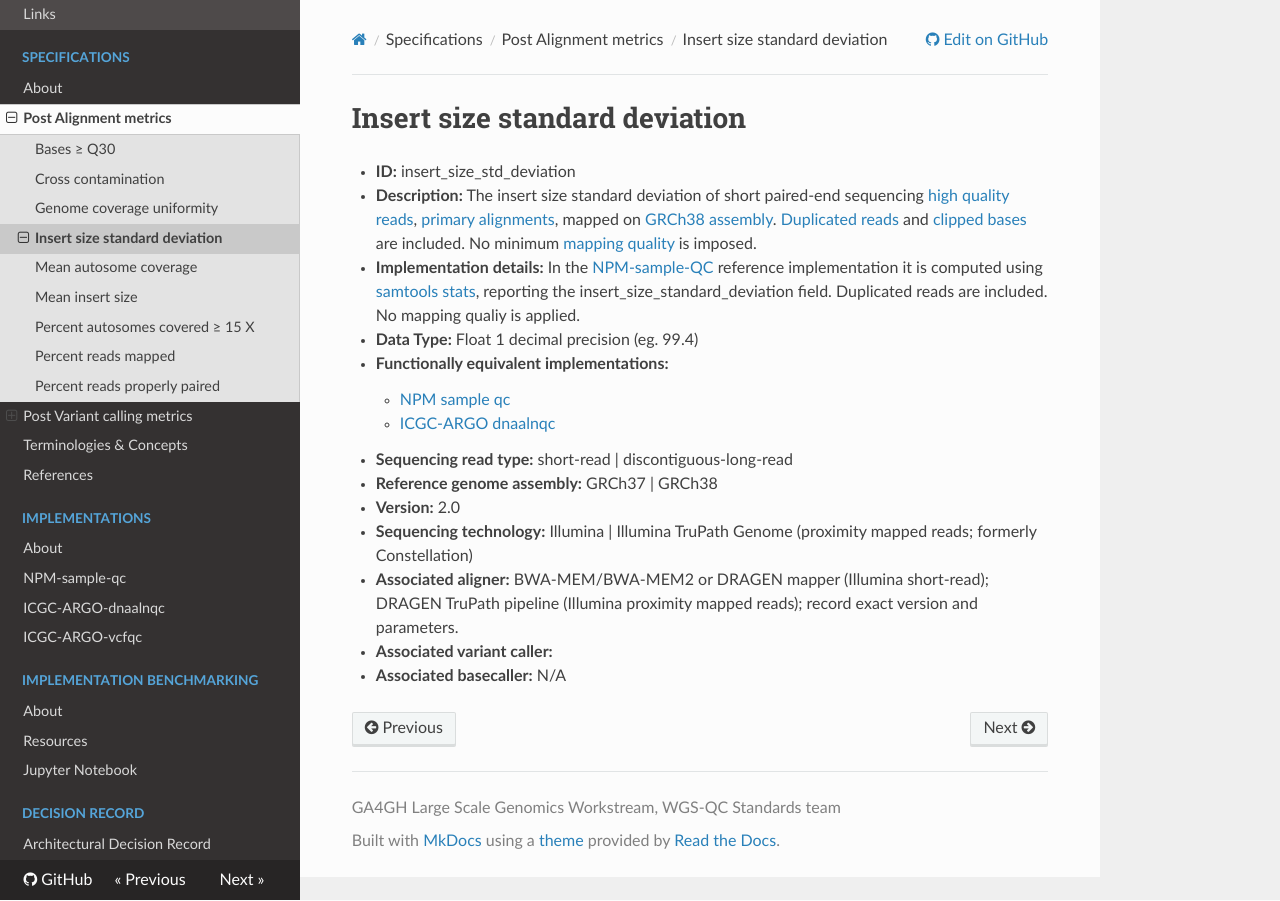
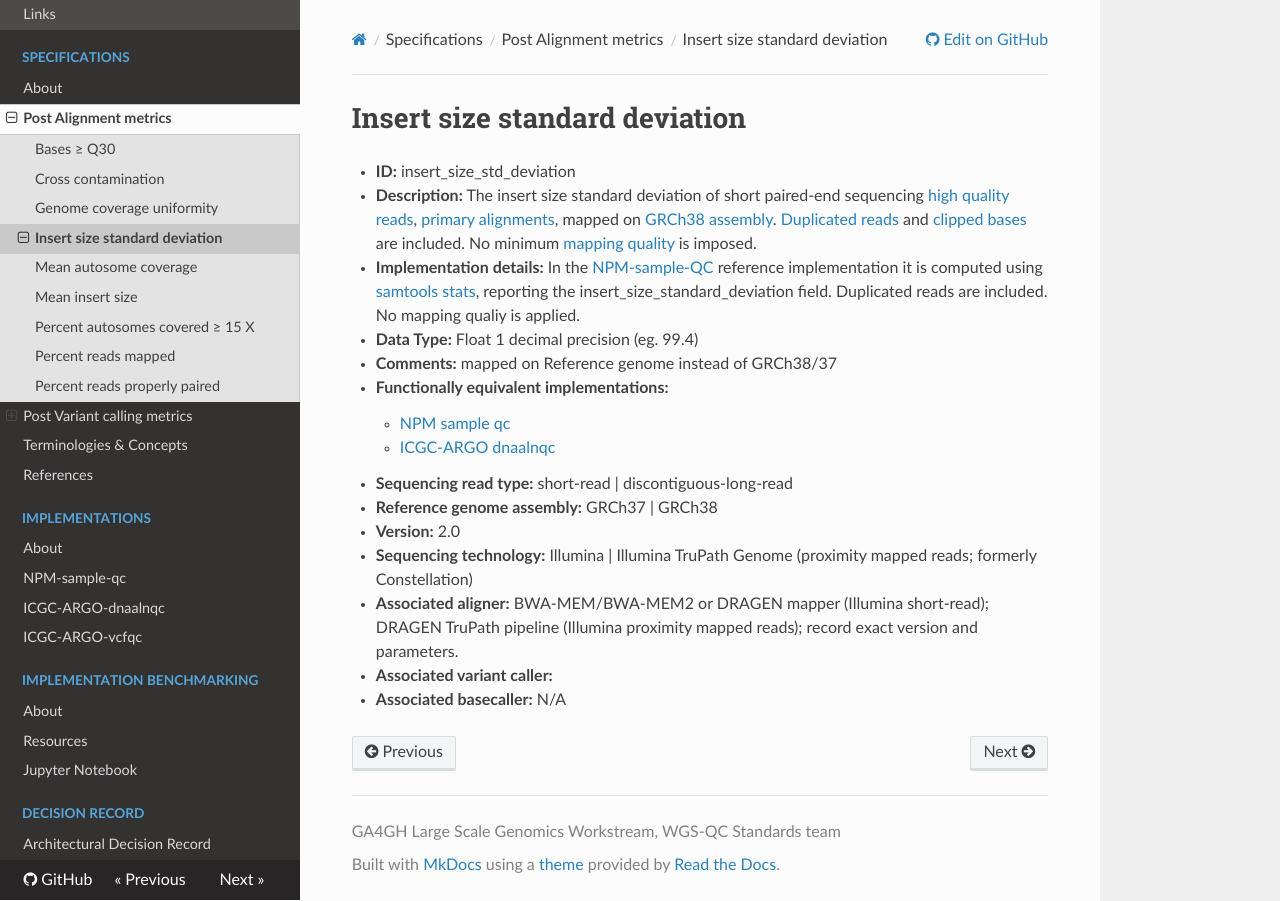
Before and after one commit to ga4gh/quality-control-wgs, an MkDocs documentation site: the page built from docs/metrics_definitions/insert-size-standard-deviation.md, in a window 1280 px wide. Built offline with MkDocs 1.6.1, drawn with Linux system fonts in a browser that asks for light colours; nearby versions of some CDN libraries.

Commit message:
insert size metrics  dev version awaiting further input/feedback

```diff
--- a/docs/metrics_definitions/insert-size-standard-deviation.md
+++ b/docs/metrics_definitions/insert-size-standard-deviation.md
@@ -4,6 +4,8 @@
 - **Description:** The insert size standard deviation of short paired-end sequencing [high quality reads](terminologies.md#high-quality-reads), [primary alignments](terminologies.md#primary-alignments), mapped on [GRCh38 assembly](terminologies.md#grch38-assembly). [Duplicated reads](terminologies.md#duplicated-reads) and [clipped bases](terminologies.md#clipped-bases) are included. No minimum [mapping quality](terminologies.md#mapping-quality) is imposed.
 - **Implementation details:** In the [NPM-sample-QC](References.md#npm-sample-qc) reference implementation it is computed using [samtools stats](References.md#samtools-stats), reporting the insert_size_standard_deviation field. Duplicated reads are included. No mapping qualiy is applied.
 - **Data Type:** Float 1 decimal precision (eg. 99.4)
+- **Comments:**
+mapped on Reference genome instead of GRCh38/37
 - **Functionally equivalent implementations:**
     - [NPM sample qc](References.md#npm-sample-qc)
     - [ICGC-ARGO dnaalnqc](References.md#icgc-argo)
```
Also changed, not shown: docs/metrics_definitions/mean-insert-size.md (+2 -0 lines).
